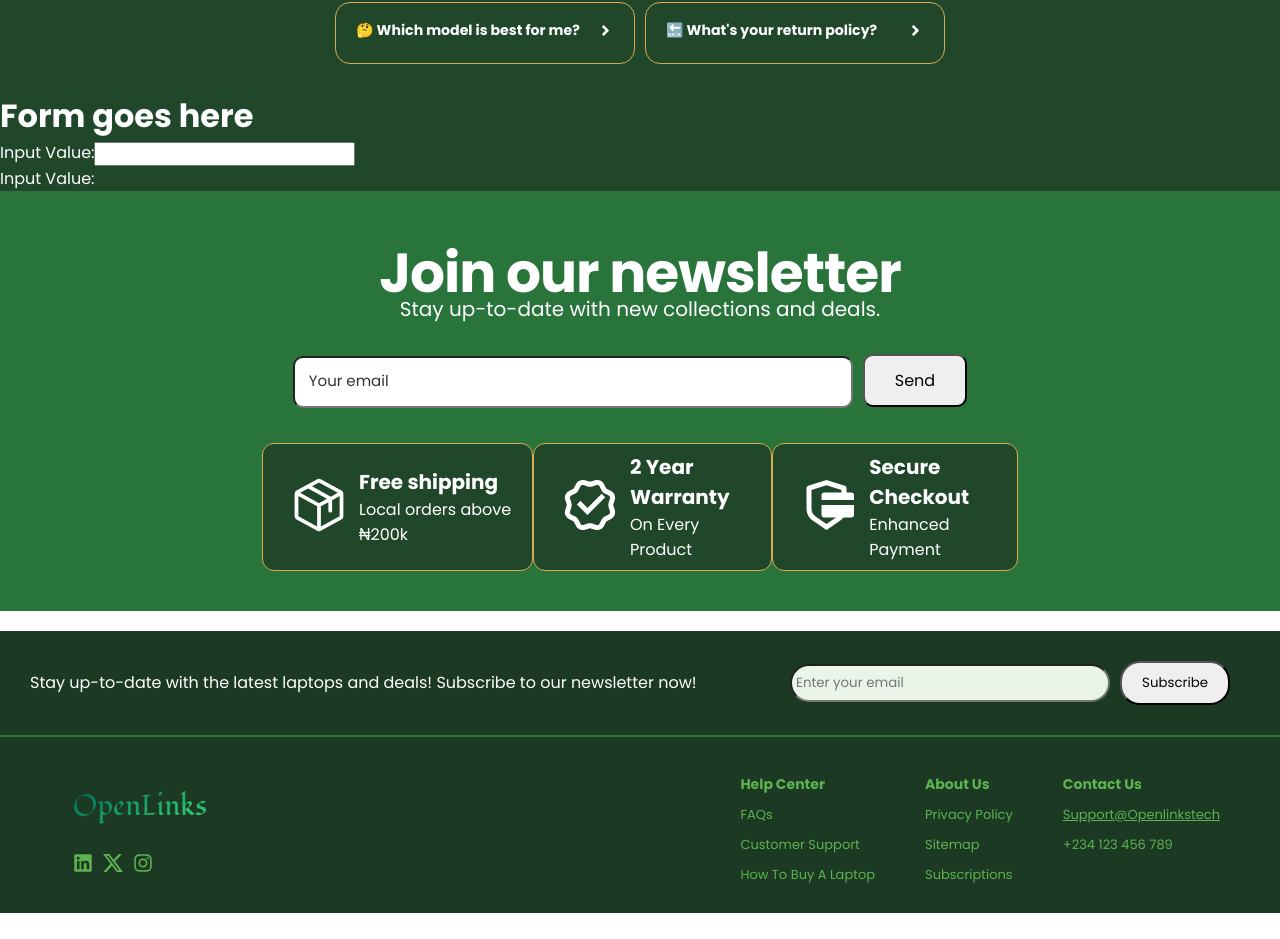
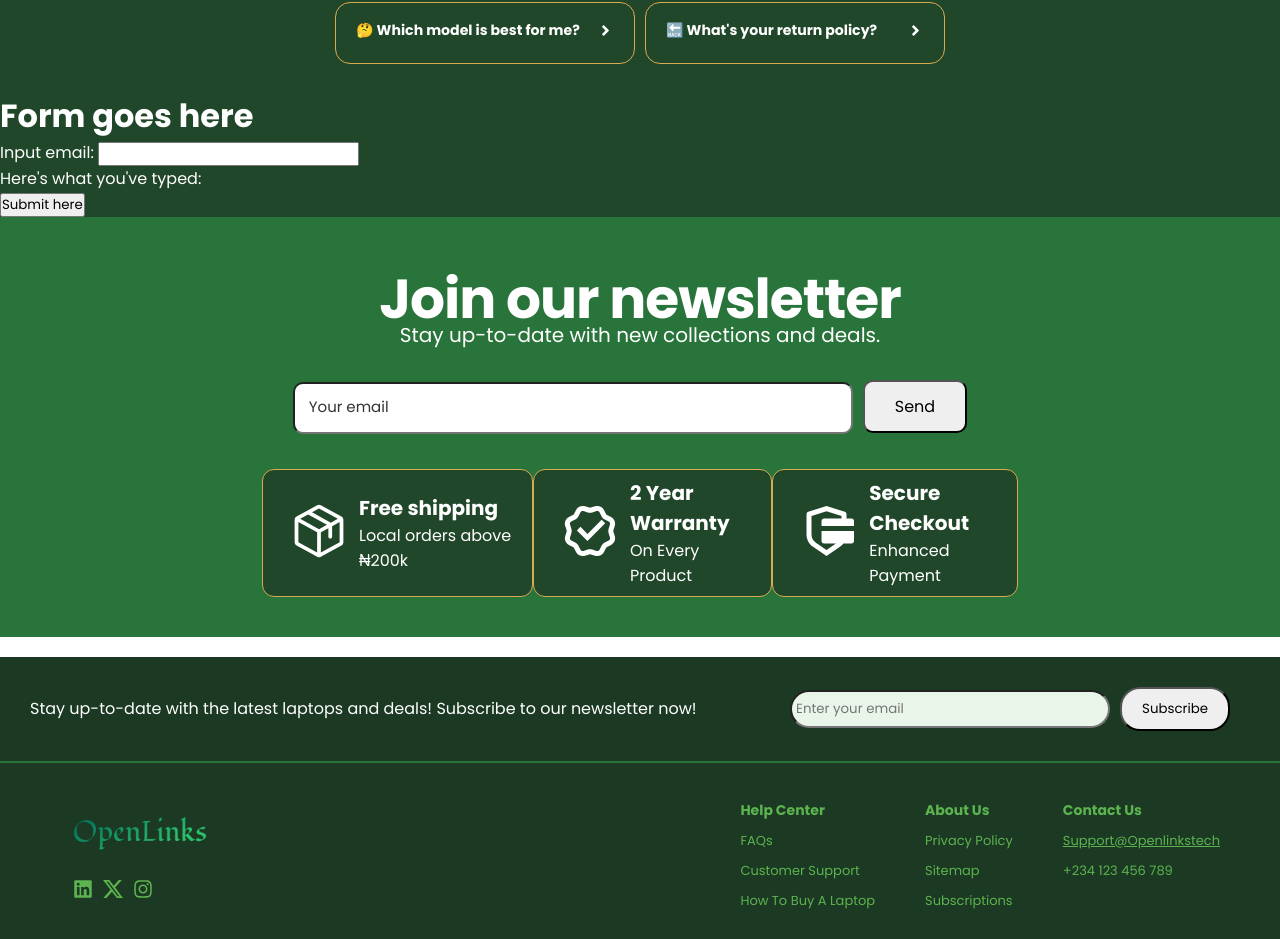
Before and after one commit to Gahbriehel/openlinks, a React (Create React App) app in the folder openlinks/: page /contact in a window 1280 px wide. Shown: the part 860-1799 px from the top of the page. Before the commit the page ends 1773 px from the top, so only its background shows below. Built offline with nearby package versions, Linux system fonts and the light colour scheme.

Commit message:
eventual form component

```diff
--- a/openlinks/src/components/contactForm.js
+++ b/openlinks/src/components/contactForm.js
@@ -1,18 +1,57 @@
-import {useState} from 'react';
+import { useState } from "react";
 
-export default function  ControlledComponent()  {
-    const  [inputValue, setInputValue] =  useState('');
+export default function SimpleForm() {
+    const [email, setEmail] = useState('');
+    const [error, setError] = useState('');
 
-    const  handleChange = (event) => {
-        setInputValue(event.target.value);
-    };
+    const handleChange = (event) => {
+        setEmail(event.target.value);
+        if (event.target.value) {
+            setError("")
+        }
+    }
 
-return  (
-<form>
-    <label>Input Value:
-    <input  type="text"  value={inputValue} onChange={handleChange} />
-    </label>
-    <p>Input Value: {inputValue}</p>
-    </form>
+    const handleSubmit = (event) => {
+        event.preventDefault()
+        if (!email) {
+            setError("Email is required!");
+        } else {
+            alert(`Submitted email: ${email}`)
+        }
+    }
 
-)};
+    return (
+        <form onSubmit={handleSubmit}>
+            <label>Input email: </label>
+            <input type="email" value={email} onChange={handleChange}></input>
+            <p>Here's what you've typed: {email}</p>
+            <p style={{ color: "red" }}>{error}</p>
+            <button type="submit">Submit here</button>
+        </form>
+    )
+}
+
+
+
+// import {useState} from 'react';
+
+// export default function  SimpleForm()  {
+//     const  [email, setEmail] =  useState('');
+
+//     const  handleChange = (event) => {
+//         setEmail(event.target.value);
+//     };
+
+//     const handleSubmit = (e) => {
+//         e.preventDefault()
+//     }
+
+// return  (
+// <form onSubmit={handleSubmit}>
+//     <label>Input email:
+//     <input  type="email"  value={email} onChange={handleChange} />
+//     </label>
+//     <p>Typed email: {email}</p>
+//     <button type='submit'>Submit here</button>
+//     </form>
+// )};
```
